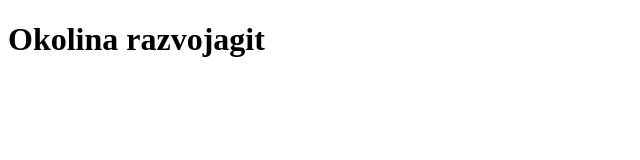
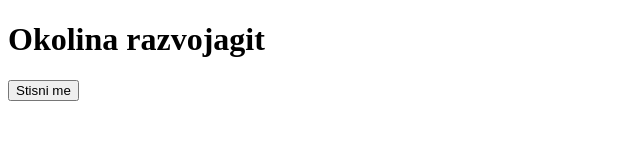
Before and after one commit to FuryDD/vjezba2, a plain HTML site: page index.html in a window 1280 px wide. Shown: the whole page, without its empty margins (0-640 px from the left). Drawn offline with Linux system fonts and the light colour scheme.

Commit message:
Add new button

```diff
--- a/index.html
+++ b/index.html
@@ -8,6 +8,16 @@
 <body>
 
     <h1>Okolina razvojagit</h1>
+    <button>Stisni me</button>
+
+     <!-- Početno stanje je GitHub repozitorij kreiran u prethodnom zadatku.
+
+    1. Napraviti novi feature branch pod imenom "button" (git checkout -b button)
+    2. Dodati button u index.html
+    3. Commitati promjene i pushati promjene na GitHub repozitorij
+
+    Rezultat:
+    GitHub repozitorij ima 2 brancha: master i button  -->
 
 </body>
 </html>
```
